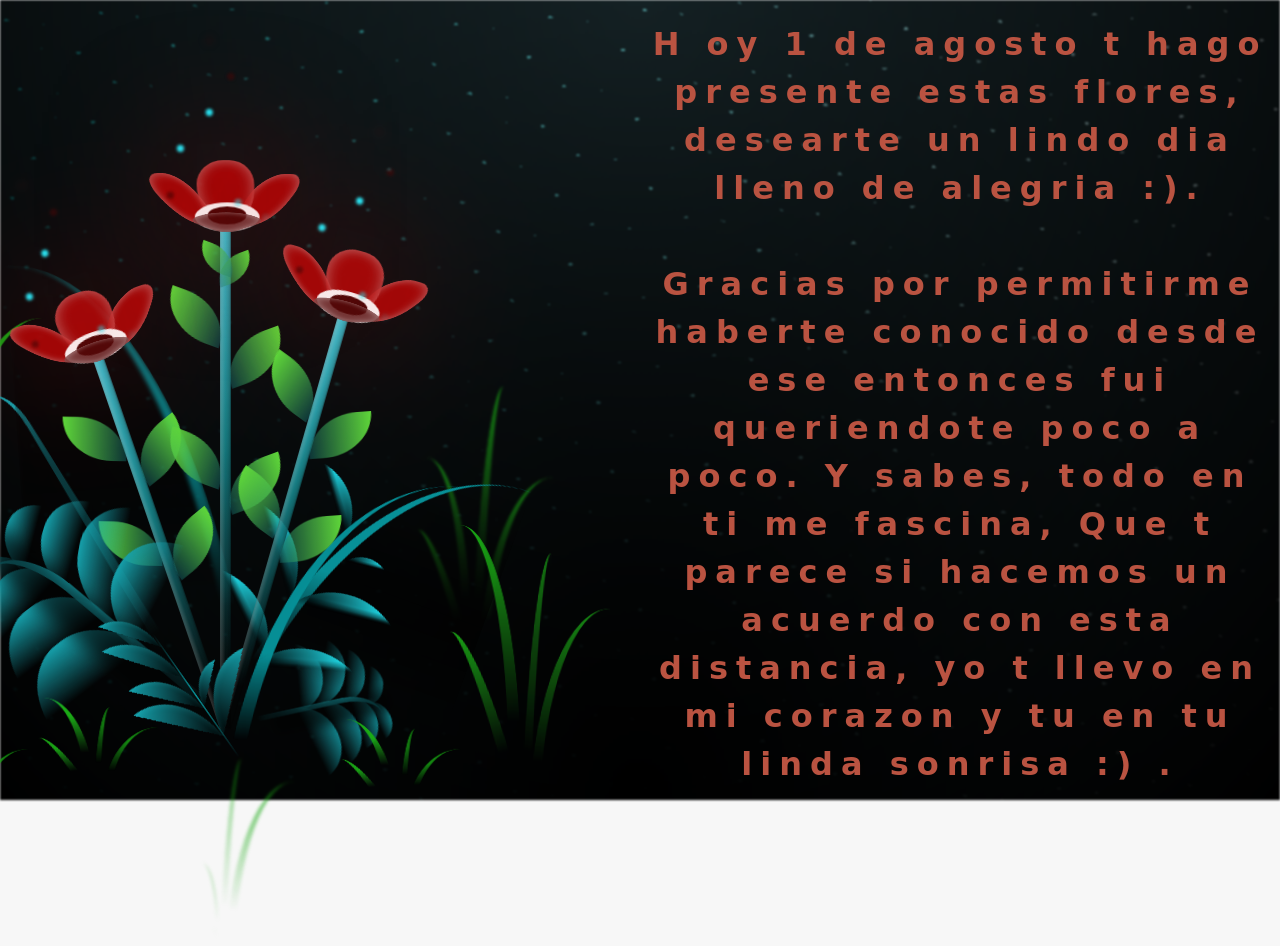
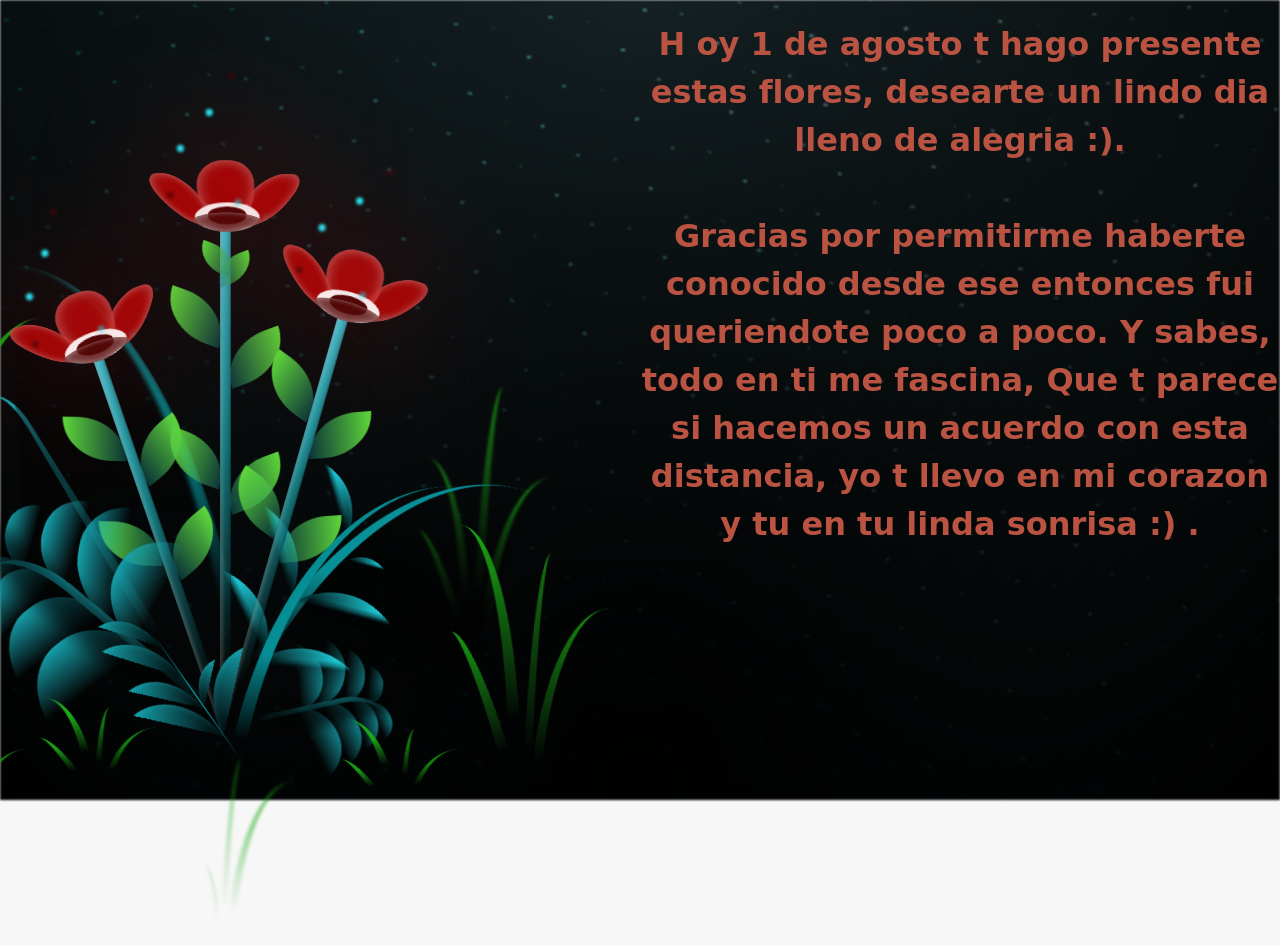
Before and after one commit to reyner18/flores-amarillas-tres-main, a plain HTML site: page flower.html in a window 1280 px wide. Drawn offline with Linux system fonts and the light colour scheme.

Commit message:
Cambios generales en main.css

```diff
--- a/css/main.css
+++ b/css/main.css
@@ -47,7 +47,7 @@ body {
   top: 20px;               /* Distancia desde el borde superior */
   left: 50%;
   font-weight: bold;
-  letter-spacing: 8px;
+  letter-spacing: 0px;
   text-align: center;
   opacity: 0;
   animation: fadeIn 3s ease-in-out forwards;
```
